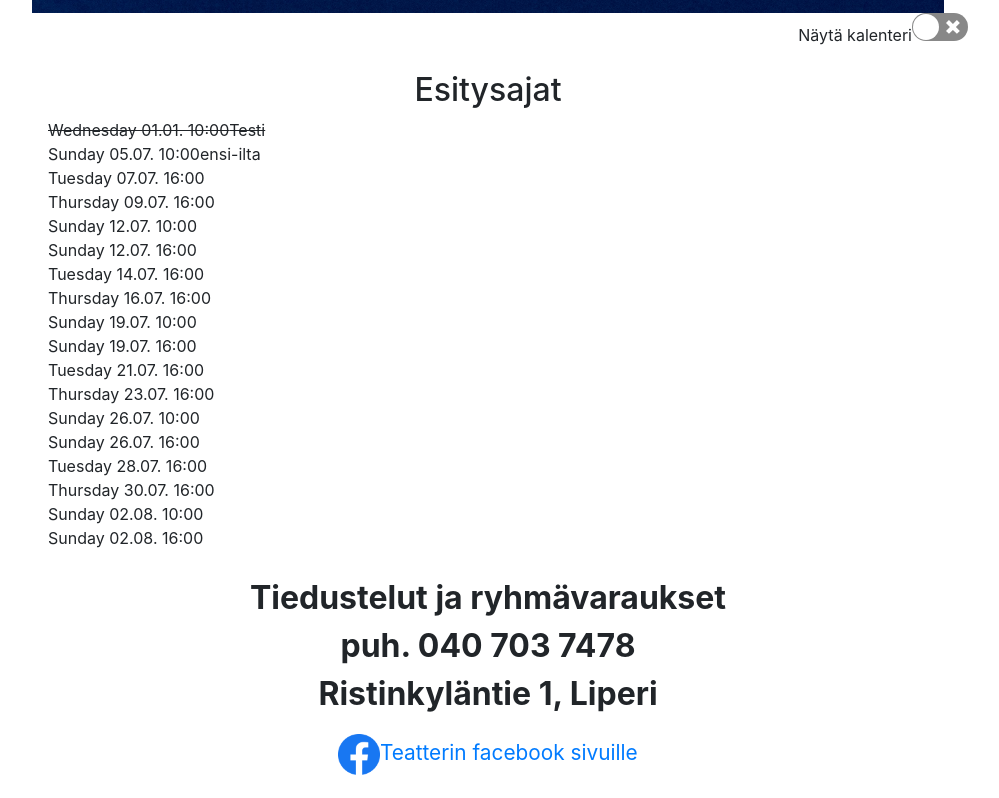
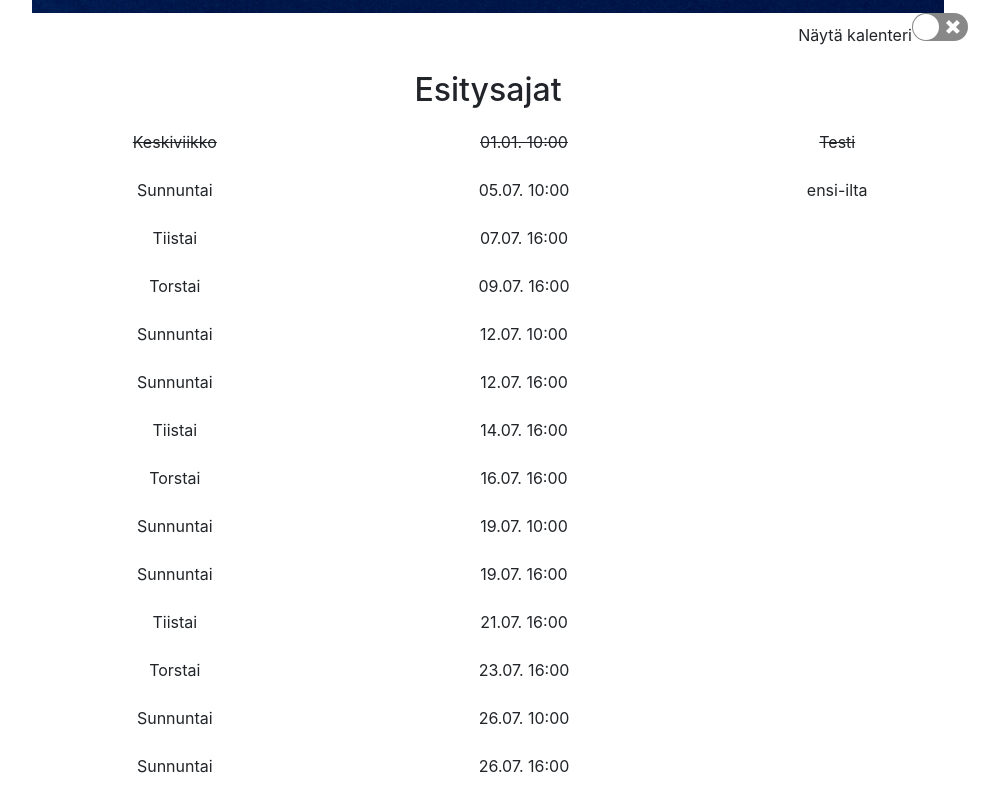
Before and after one commit to jonipol/teatteri, a React (Create React App) app: page / in a window 1280 px wide. Shown: the part 682-1480 px from the top of the page, without its empty margins (152-1151 px from the left). Built offline with nearby package versions, Linux system fonts and the light colour scheme.

Commit message:
Fix: list of plays to table | Localization 'fi'

```diff
--- a/src/components/Play.js
+++ b/src/components/Play.js
@@ -4,7 +4,18 @@ import moment from 'moment';
 const Play = (props) => {
   const play = props.play;
   let style;
-
+  moment.locale('fi');
+  moment.updateLocale('en', {
+    weekdays: [
+      'Sunnuntai',
+      'Maanantai',
+      'Tiistai',
+      'Keskiviikko',
+      'Torstai',
+      'Perjantai',
+      'Lauantai'
+    ]
+  });
   const difference = moment().diff(play.date, 'hours');
   console.log(difference);
 
@@ -16,9 +27,11 @@ const Play = (props) => {
   // style="text-decoration:line-through;"
 
   return(
-    <div style={style}>
-      {moment(play.date).format('dddd DD.MM. HH:mm')}{play.extra}
-    </div>
+    <tr style={style}>
+      <td>{moment(play.date).format('dddd')}</td>
+      <td>{moment(play.date).format('DD.MM. HH:mm')}</td>
+      <td>{play.extra}</td>
+    </tr>
   );
 };
 
--- a/src/components/PlayList.js
+++ b/src/components/PlayList.js
@@ -1,5 +1,7 @@
 import React from 'react';
 import Play from './Play';
+
+import Table from 'react-bootstrap/Table';
 
 import json from '../naytokset.json';
 
@@ -7,14 +9,14 @@ const PlayList = () => {
 
 
   return(
-    <div>
-      <ul style={{listStyle: 'none'}}>
-        {json.shows.map(play => (
-          <li>
-            {<Play play={play} />}
-          </li>
-        ))}
-      </ul>
+    <div style={{alignItems: 'center', textAlign: 'center', }}>
+      <Table borderless hover >
+        <tbody>
+          {json.shows.map((play) => (
+            <Play play={play} />
+          ))}
+        </tbody>
+      </Table>
     </div>
   );
 };
```
